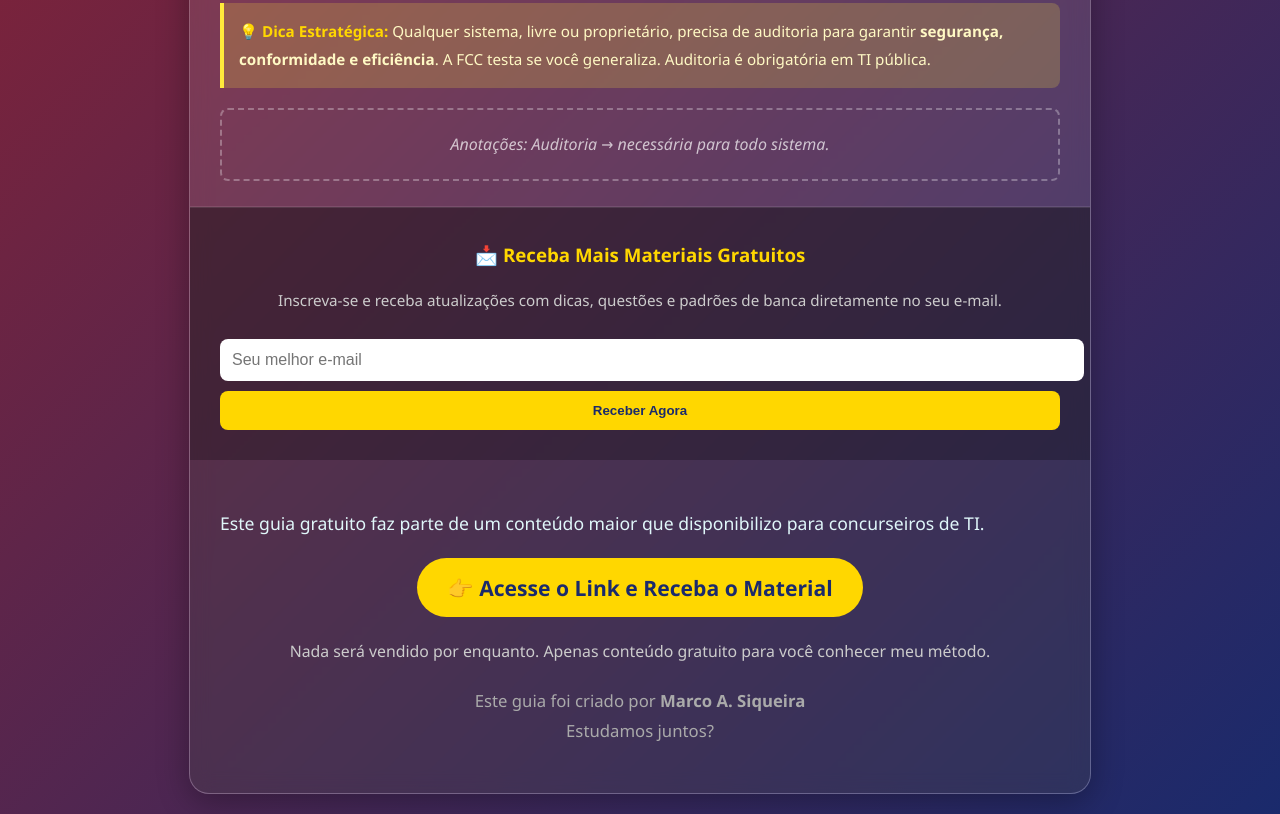
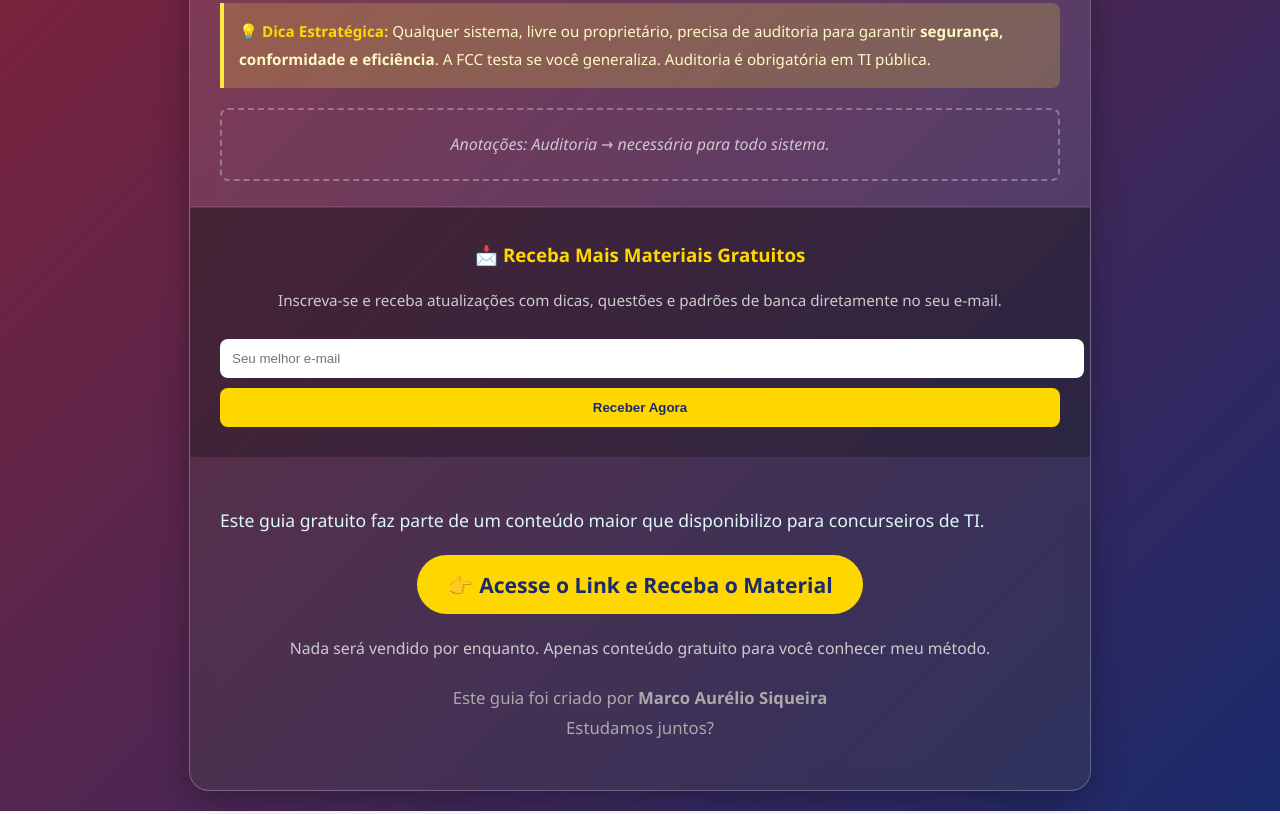
Before and after one commit to maureliosiqueira/Guia_gratuito_TI, a plain HTML site: page Index.html in a window 1280 px wide. Shown: the part 4624-5438 px from the top of the page. Drawn offline with Linux system fonts and the light colour scheme.

Commit message:
Add files via upload

```diff
--- a/Index.html
+++ b/Index.html
@@ -2,7 +2,7 @@
 <html lang="pt-BR">
 <head>
     <meta charset="UTF-8">
-    <title>7 Erros que 97% dos Concurseiros de TI Cometem</title>
+    <title>7 Erros que 97% dos Concurseiros de TI Cometem | Marco Aurélio Siqueira</title>
     <meta name="viewport" content="width=device-width, initial-scale=1.0">
     <meta name="description" content="Baixe o guia gratuito com as armadilhas da CESPE e dicas para acertar mesmo sem saber a regra.">
     <style>
@@ -279,14 +279,13 @@
             <div class="rascunho">Anotações: Auditoria → necessária para todo sistema.</div>
         </div>
 
-        <!-- FORMULÁRIO DE INSCRIÇÃO (BUTTONDOWN) -->
+        <!-- FORMULÁRIO DO FORMSPREE -->
         <div class="form-container">
             <h3>📩 Receba Mais Materiais Gratuitos</h3>
             <p>Inscreva-se e receba atualizações com dicas, questões e padrões de banca diretamente no seu e-mail.</p>
 
-            <!-- CÓDIGO DO BUTTONDOWN (SUBSTITUA POR SEU LINK) -->
-            <form action="https://buttondown.email/api/emails/embed-subscribe/seuusuario" method="post" target="popupwindow" onsubmit="window.open('https://buttondown.email/seuusuario', 'popupwindow')">
-                <input type="email" name="email" placeholder="Seu melhor e-mail" required style="width: 100%; padding: 12px; margin: 10px 0; border: none; border-radius: 8px; font-size: 1em;">
+            <form action="https://formspree.io/f/manbdbrg" method="POST">
+                <input type="email" name="_replyto" placeholder="Seu melhor e-mail" required style="width: 100%; padding: 12px; margin: 10px 0; border: none; border-radius: 8px;">
                 <button type="submit" style="background:#ffd700; color:#1a2a6c; border:none; padding:12px 20px; border-radius:8px; font-weight:bold; cursor:pointer; width:100%;">Receber Agora</button>
             </form>
         </div>
@@ -301,7 +300,7 @@
                 Nada será vendido por enquanto. Apenas conteúdo gratuito para você conhecer meu método.
             </p>
             <p style="margin-top: 20px; font-size: 0.95em; text-align: center; color: #aaa;">
-                Este guia foi criado por <strong>Marco A. Siqueira</strong><br>
+                Este guia foi criado por <strong>Marco Aurélio Siqueira</strong><br>
                 Estudamos juntos?
             </p>
         </div>
```
